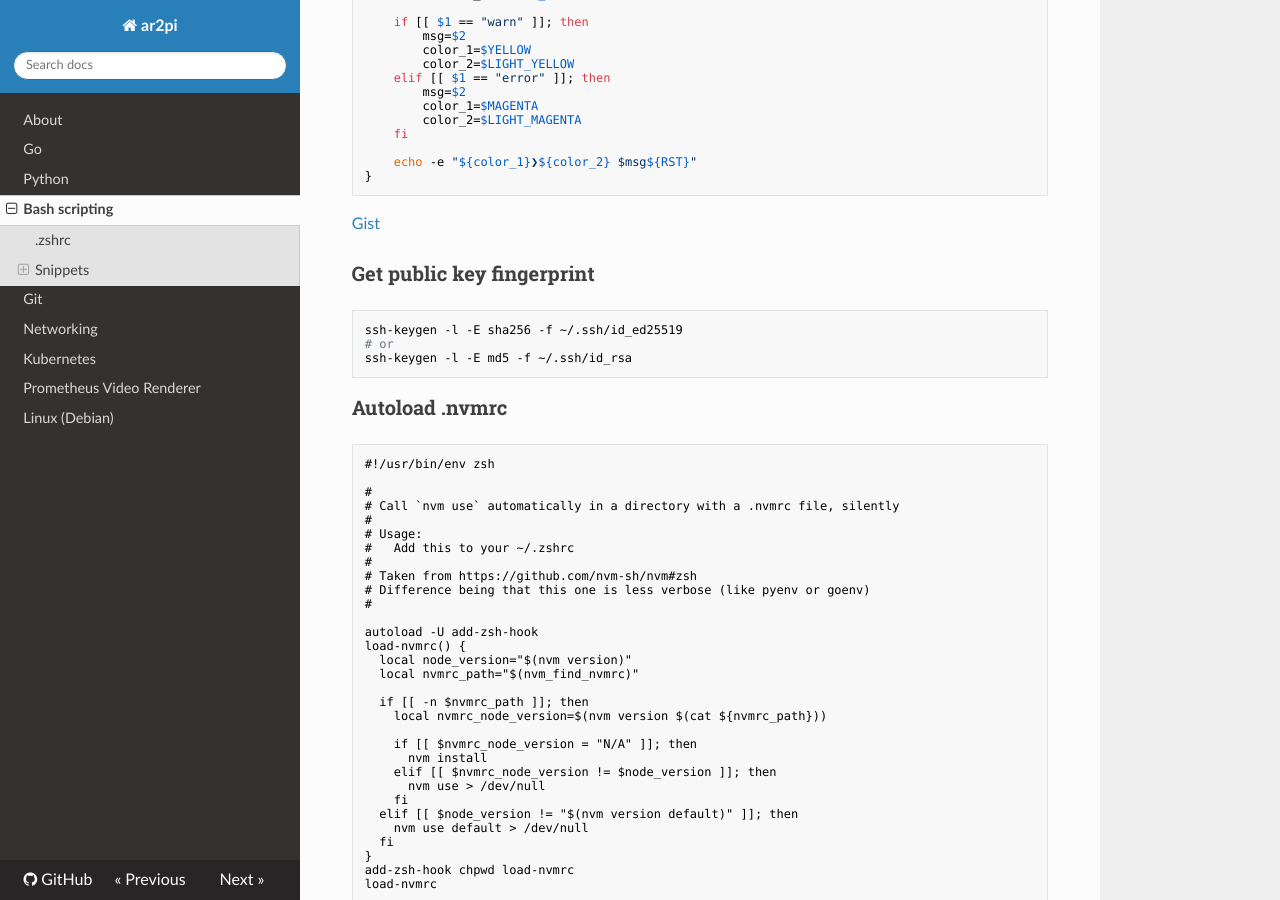
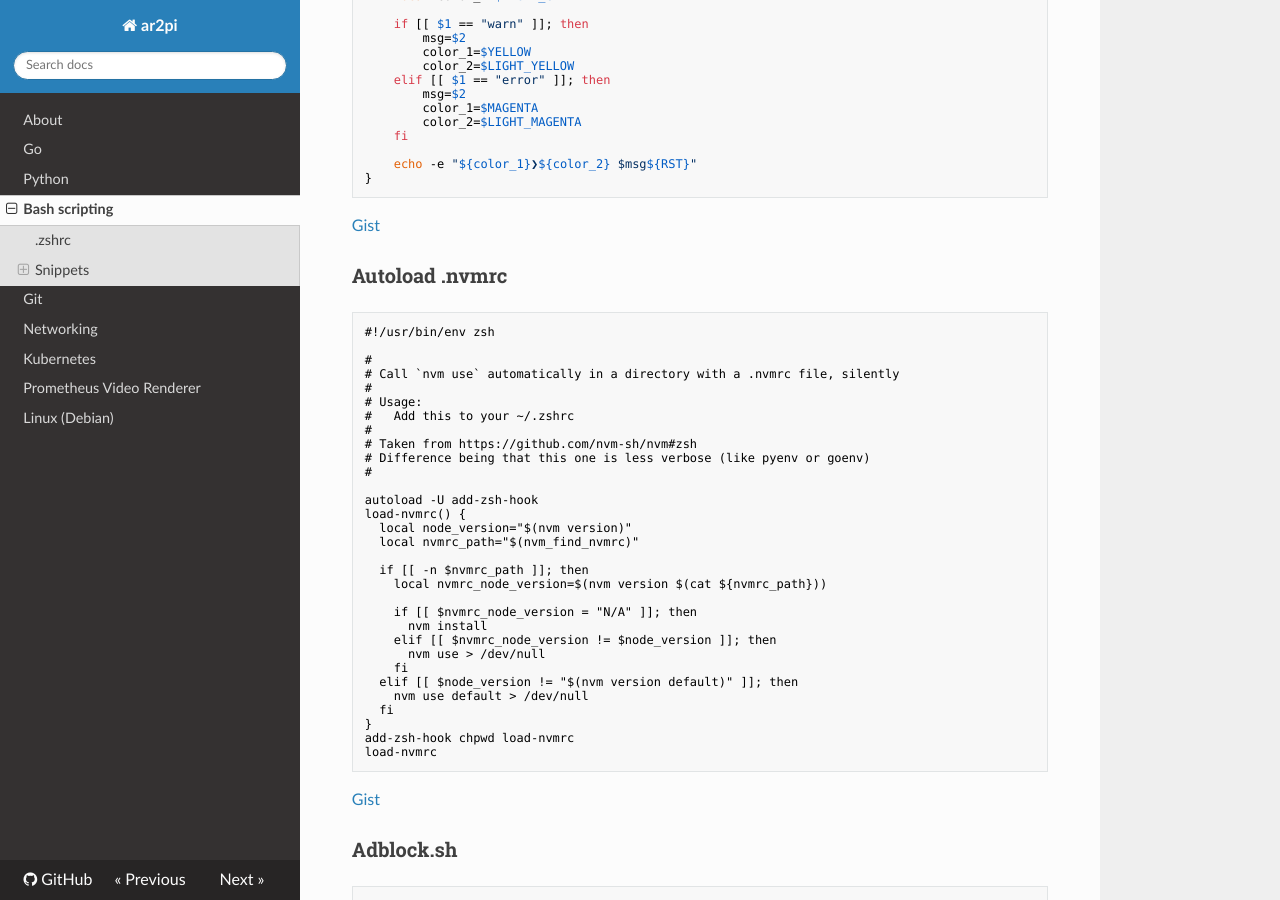
Before and after one commit to ar2pi/ar2pi, an MkDocs documentation site: the page built from docs/bash-scripting.md, in a window 1280 px wide and 900 px high, scrolled down 3959 px. Built offline with MkDocs 1.6.1, drawn with Linux system fonts in a browser that asks for light colours; nearby versions of some CDN libraries.

Commit message:
Update docs

````diff
--- a/docs/bash-scripting.md
+++ b/docs/bash-scripting.md
@@ -28,7 +28,7 @@ See [POSIX spec](https://pubs.opengroup.org/onlinepubs/9699919799/utilities/V3_c
 
 #### bash
 
-##### bash v3
+**bash v3**
 
 ```bash
 function key_val () {
@@ -44,7 +44,7 @@ for key in "foo" "baz"; do
 done
 ```
 
-##### bash v4
+**bash v4**
 
 ```bash
 declare -A arr
@@ -72,8 +72,8 @@ done
 #!/bin/bash
 
 arr=(
-  "key value"
-  "foo bar"
+    "key value"
+    "foo bar"
 )
 
 for item in "${arr[@]}"; do
@@ -258,14 +258,6 @@ function out () {
 
 [Gist](https://gist.github.com/ar2pi/b0c229afe9cd5f7d02645c8c62b5e989)
 
-### Get public key fingerprint
-
-```bash
-ssh-keygen -l -E sha256 -f ~/.ssh/id_ed25519
-# or
-ssh-keygen -l -E md5 -f ~/.ssh/id_rsa
-```
-
 ### Autoload .nvmrc
 
 ```zsh
````
